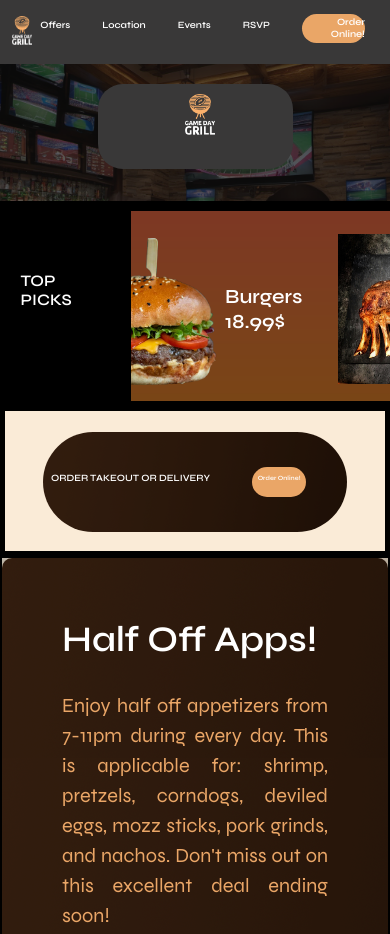
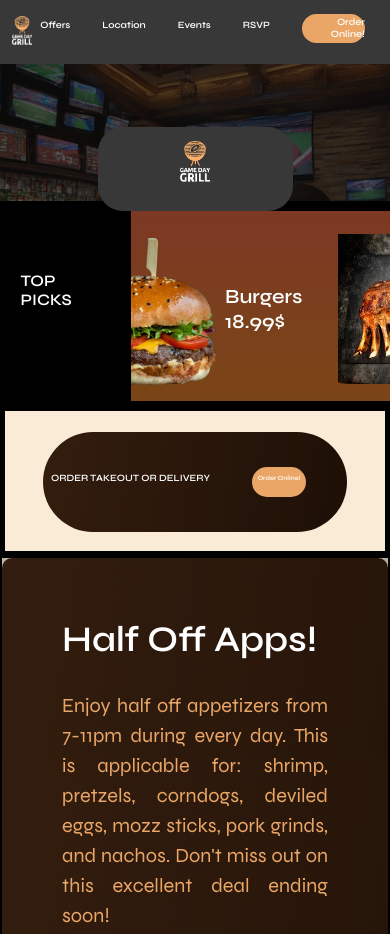
Before and after one commit to JoeW2506/GamedayGrill, a plain HTML site: page index.html in a window 390 px wide. Shown: the top 934 px of the page. Drawn offline with Linux system fonts and the light colour scheme.

Commit message:
Update mainstyles.css

```diff
--- a/mainstyles.css
+++ b/mainstyles.css
@@ -684,7 +684,7 @@ footer {
 
     .box__title {
         position: absolute;
-        bottom: 80%;
+        bottom: 75%;
         width: 50%;
         left: 25%;
         height: 10%;
@@ -696,7 +696,7 @@ footer {
 
     .box__img {
         width: 30%;
-        margin: 10% 0 0 40%;
+        margin: 15% 0 0 35%;
     }
 
     .nav {
```
